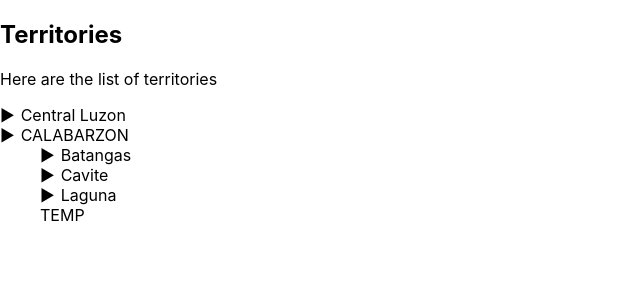
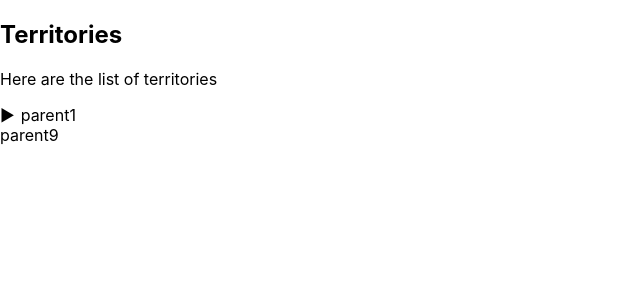
Before and after one commit to jhetjhet/netzwelt-technical, a React (Create React App) app in the folder netzwelt-front-react/: page / in a window 1280 px wide. Shown: the top 300 px of the page, without its empty margins (0-640 px from the left). Built offline with nearby package versions, Linux system fonts and the light colour scheme.

Commit message:
front: create NestedUL component on homePage
also test it with hardcoded data

```diff
--- a/netzwelt-front-react/src/pages/homePage/index.jsx
+++ b/netzwelt-front-react/src/pages/homePage/index.jsx
@@ -1,4 +1,93 @@
+import { useState } from "react";
 import "./homePage.css";
+
+/**
+ * EXPECTED NESTED TERRITORY TO BACKEND SHOULD BE:
+ *  [
+ *      {
+ *          id: number
+ *          name: string
+ *          childrens: [
+ *              {
+ *                  ...copy of this
+ *                  children: can be null or array
+ *              }
+ *              ...more here
+ *          ]
+ *      }
+ *      ...more here
+ *  ]
+ */
+
+/**
+ * component with recursion design to make it compatible with the above data (expected data)
+ */
+const NestedUL = ({ name, childrens }) => {
+    const [isOpen, setIsOpen] = useState(false);
+
+    const __on_caret_click__ = () => {
+        setIsOpen(!isOpen);
+    }
+
+    return (
+        <li>
+            <span
+                className={childrens ? `caret ${isOpen ? "caret-down" : ""}` : ""}
+                onClick={__on_caret_click__}
+            >{name}</span>
+            {childrens && (
+                <ul className={isOpen ? "active" : "nested"}>
+                    {childrens.map((child) => (
+                        <NestedUL
+                            id={child.id}
+                            key={child.id}
+                            name={child.name}
+                            childrens={child.childrens}
+                        />
+                    ))}
+                </ul>
+            )}
+        </li>
+    )
+}
+
+const TERRITORIES_TEMP_DATA = [
+    {
+        id: 1,
+        name: 'parent1',
+        childrens: [
+            {
+                id: 2,
+                name: 'parent2',
+                childrens: [
+                    {
+                        id: 4,
+                        name: 'parent4',
+                        childrens: [
+                            {
+                                id: 5,
+                                name: 'chilllldd',
+                                childrens: null
+                            }
+                        ]
+                    }
+                ]
+            },
+            {
+                id: 3,
+                name: 'parent3',
+                childrens: null,
+            }
+
+        ]
+    },
+    {
+        id: 9,
+        name: 'parent9',
+        childrens: null,
+    },
+
+]
 
 const HomePage = () => {
 
@@ -7,47 +96,13 @@ const HomePage = () => {
             <h2>Territories</h2>
             <p>Here are the list of territories</p>
             <ul id="myUL">
-                <li>
-                    <span className="caret">Central Luzon</span>
-                    <ul className="nested">
-                        <li>Bulacan</li>
-                        <li>Nueva Ecija</li>
-                        <li>Pampanga</li>
-                        <li>Tarlac</li>
-                    </ul>
-                </li>
-
-                <li>
-                    <span className="caret">CALABARZON</span>
-                    <ul className="active">
-                        <li>
-                            <span className="caret">Batangas</span>
-                            <ul className="nested">
-                                <li>Lipa</li>
-                                <li>Bauan</li>
-                                <li>Sto. Tomas</li>
-                            </ul>
-                        </li>
-                        <li>
-                            <span className="caret">Cavite</span>
-                            <ul className="nested">
-                                <li>Silang</li>
-                                <li>Bacoor</li>
-                                <li>Imus</li>
-                                <li>Kawit</li>
-                            </ul>
-                        </li>
-                        <li>
-                            <span className="caret">Laguna</span>
-                            <ul className="nested">
-                                <li>Calamba</li>
-                                <li>Sta. Rosa</li>
-                                <li>San Pedro</li>
-                            </ul>
-                        </li>
-                        <li>TEMP</li>
-                    </ul>
-                </li>
+                {TERRITORIES_TEMP_DATA.map((ter) => (
+                    <NestedUL
+                        key={ter.id}
+                        name={ter.name}
+                        childrens={ter.childrens}
+                    />
+                ))}
             </ul>
         </div>
     );
```
